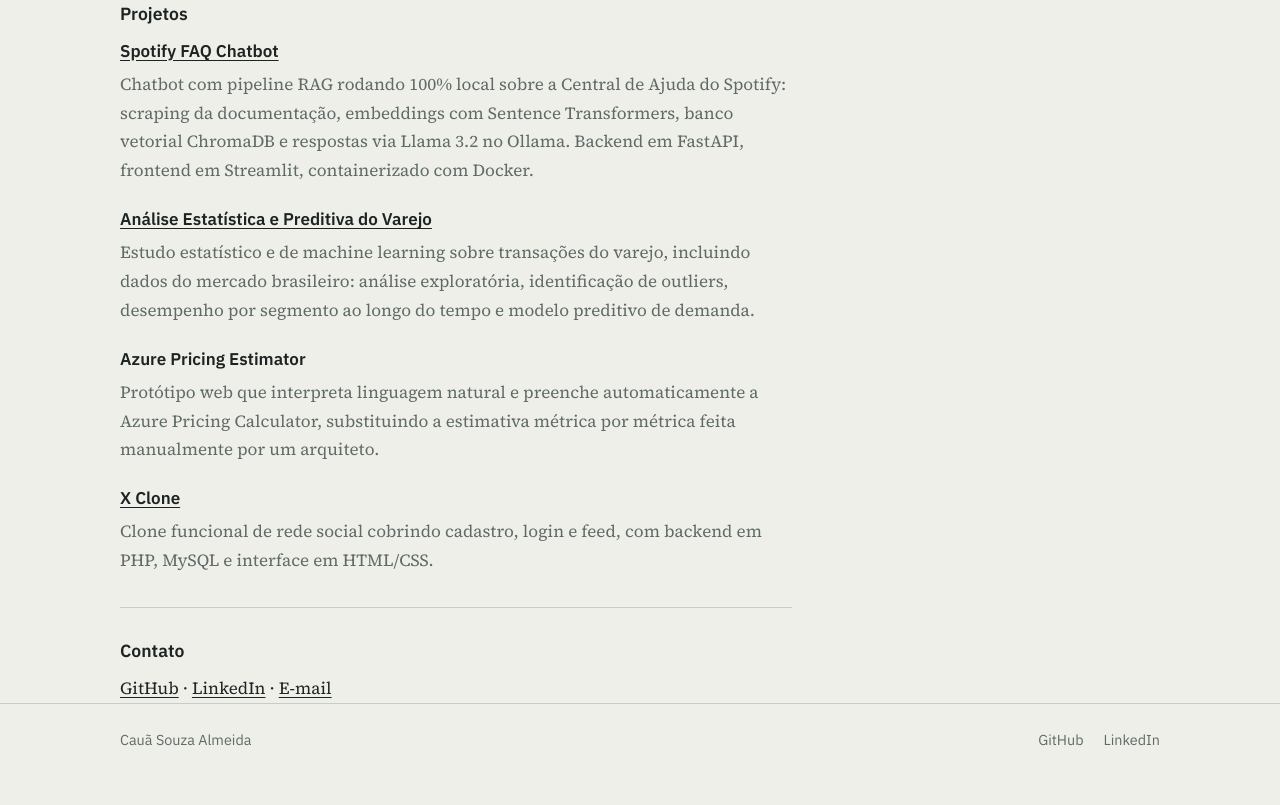
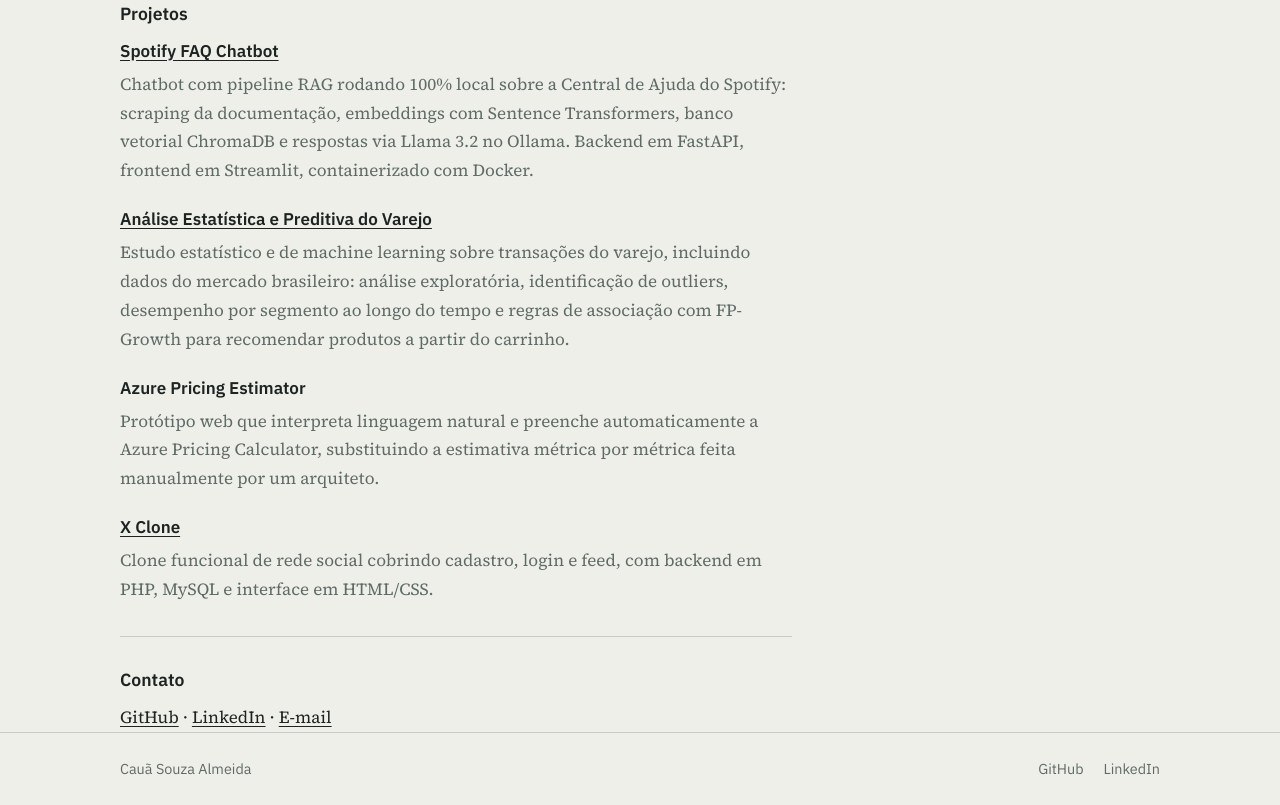
Before and after one commit to devcauas/SpecificData, an Astro site: page /sobre in a window 1280 px wide. Shown: the part 1031-1836 px from the top of the page. Before the commit the page ends 1807 px from the top, so only its background shows below. Built offline with nearby package versions, Linux system fonts and the light colour scheme; Astro itself is replaced by a stand-in of ours.

Commit message:
Correção de erros

```diff
--- a/src/pages/sobre.astro
+++ b/src/pages/sobre.astro
@@ -28,7 +28,7 @@ const projects = [
     title: 'Análise Estatística e Preditiva do Varejo',
     url: 'https://github.com/devcauas/analise_estatistica_varejo',
     description:
-      'Estudo estatístico e de machine learning sobre transações do varejo, incluindo dados do mercado brasileiro: análise exploratória, identificação de outliers, desempenho por segmento ao longo do tempo e modelo preditivo de demanda.',
+      'Estudo estatístico e de machine learning sobre transações do varejo, incluindo dados do mercado brasileiro: análise exploratória, identificação de outliers, desempenho por segmento ao longo do tempo e regras de associação com FP-Growth para recomendar produtos a partir do carrinho.',
   },
   {
     title: 'Azure Pricing Estimator',
```
